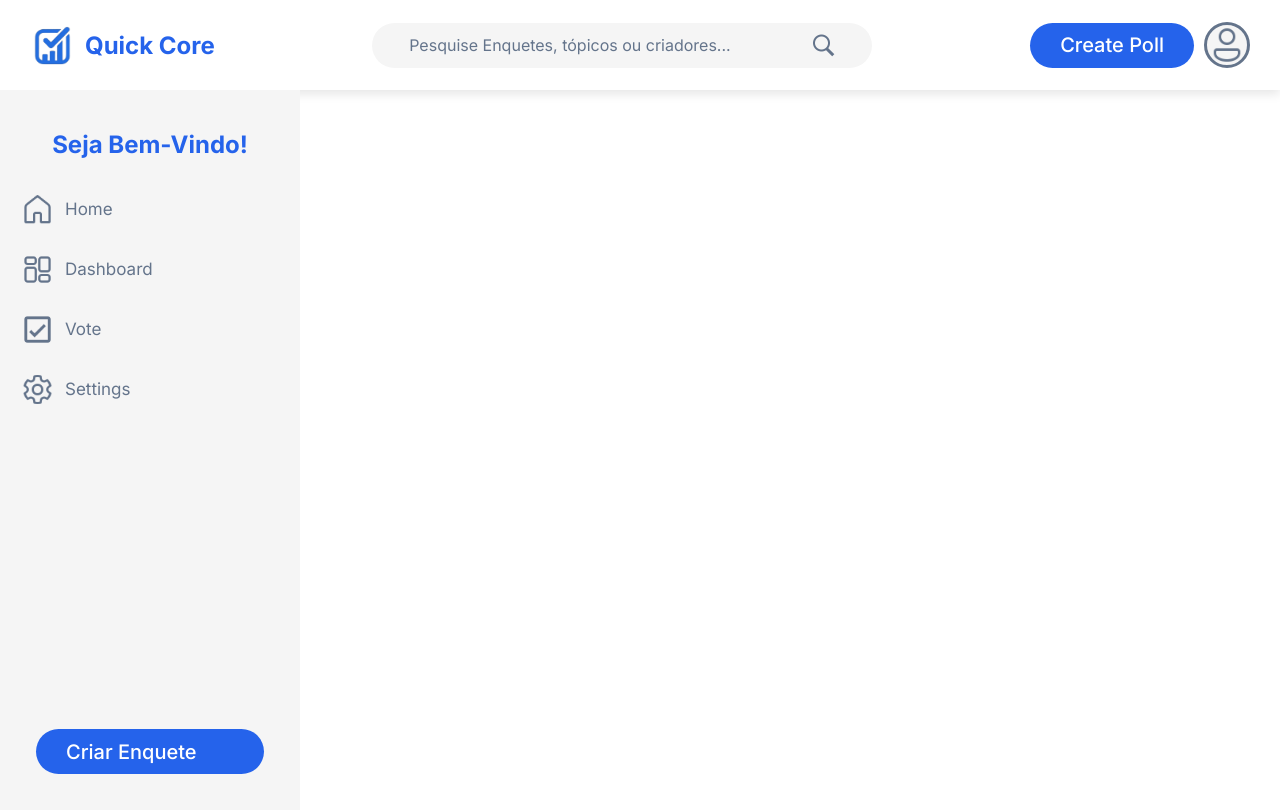
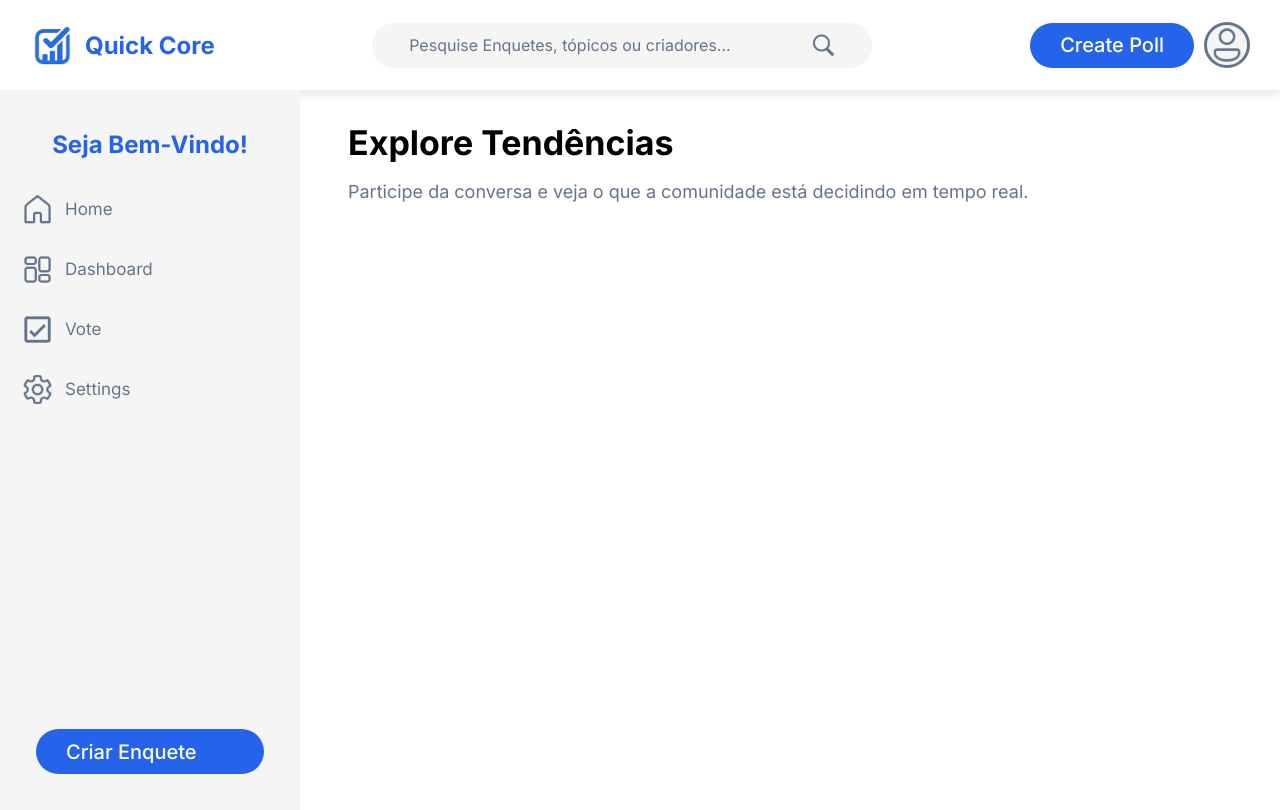
Before and after one commit to HenriqueHiideki/Quick-Core, a React (Vite) app: page / in a window 1280 px wide. Built offline with nearby package versions, Linux system fonts and the light colour scheme.

Commit message:
Adiciona titulo e descricao na area de conteudos

```diff
--- a/src/App.css
+++ b/src/App.css
@@ -10,3 +10,13 @@ body{
   margin: 0;
   padding: 0;
 }
+
+main{
+  display: flex;
+  flex-direction: column;
+}
+
+.container-content{
+  display: flex;
+  flex-direction: row;
+}
--- a/src/App.jsx
+++ b/src/App.jsx
@@ -1,14 +1,20 @@
 import './App.css'
 import { SideBar } from './components/SideBar/SideBar'
 import { Header } from './components/Header/header'
+import { DescriptionTitle } from './components/Description/DescriptionTitle'
 
 function App() {
   return(
     <main>
       <Header />
+      <div className='container-content'>
       <section>
         <SideBar/>
       </section>
+      <section>
+        <DescriptionTitle>Explore Tendências</DescriptionTitle>
+      </section>
+      </div>
     </main>
   )
 }
--- /dev/null
+++ b/src/components/Description/DescriptionText.jsx
@@ -0,0 +1,7 @@
+import './description-style.css'
+
+export function DescriptionText(props){
+    return(
+        <p className='description-text'>{props.children}</p>
+    )
+}
--- /dev/null
+++ b/src/components/Description/DescriptionTitle.jsx
@@ -0,0 +1,14 @@
+import { DescriptionText } from "./DescriptionText";
+import "./description-style.css";
+
+export function DescriptionTitle(props) {
+  return (
+    <div className="content-title">
+      <h2 className="description-title">{props.children}</h2>
+      <DescriptionText>
+        Participe da conversa e veja o que a comunidade está decidindo em tempo
+        real.
+      </DescriptionText>
+    </div>
+  );
+}
--- /dev/null
+++ b/src/components/Description/description-style.css
@@ -0,0 +1,13 @@
+.description-title{
+    font-size: 34px;
+    margin: 0;
+}
+
+.description-text{
+    font-size: 18px;
+    color: var(--neutral-color);
+}
+
+.content-title{
+    margin: 32px 0 0 48px;
+}
```
